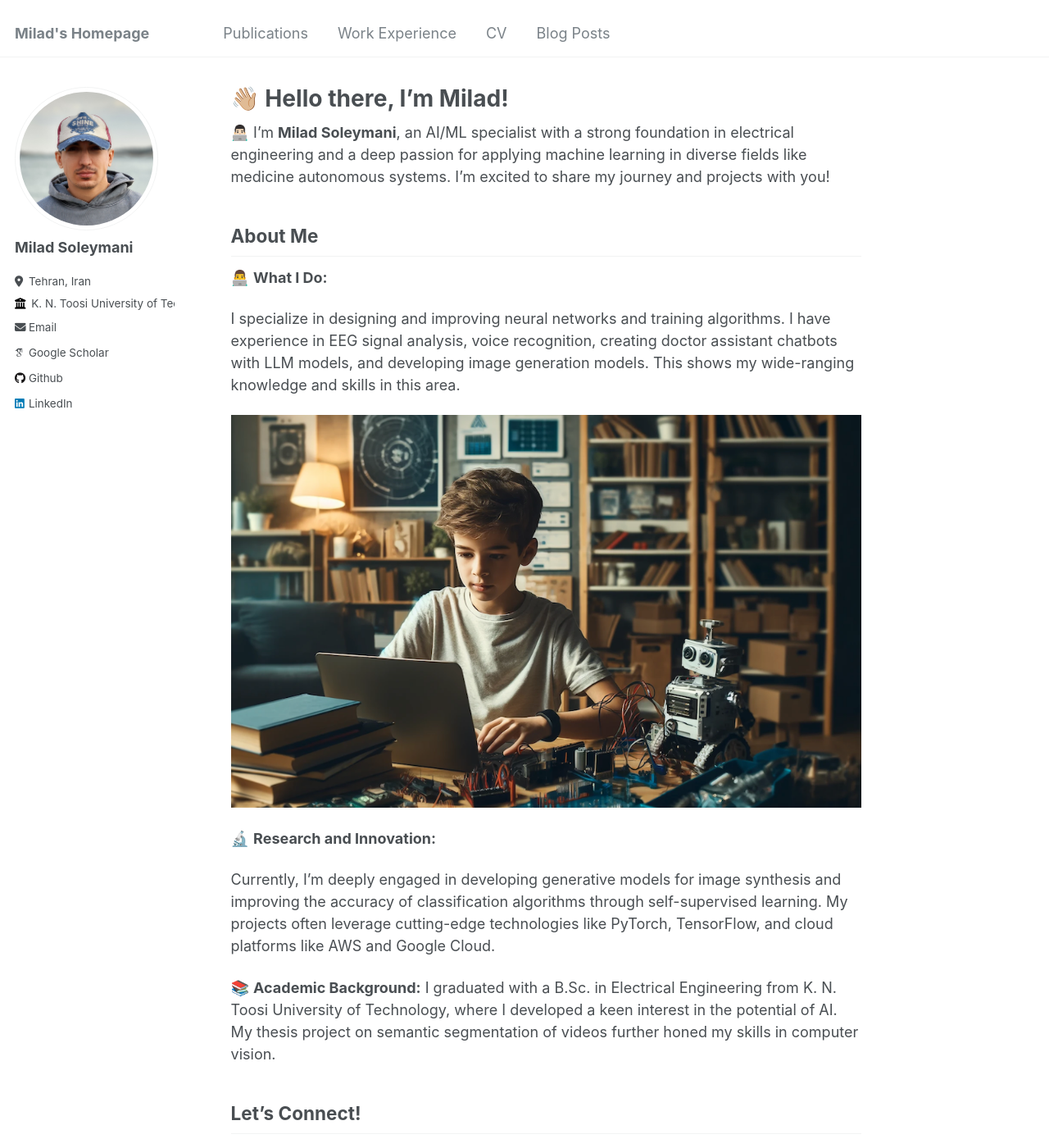
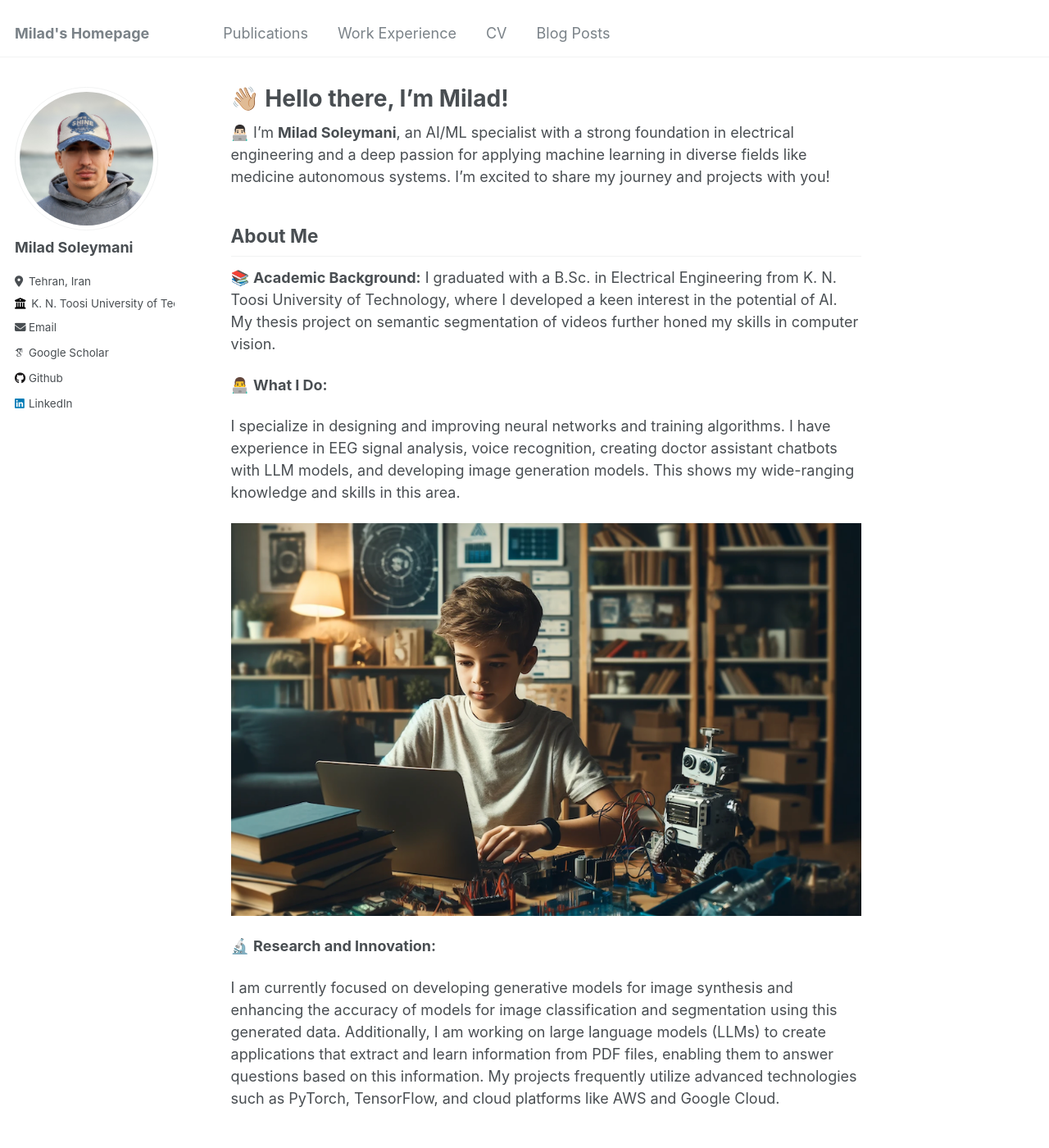
Before and after one commit to MiladSoleymani/Milad-Soleymani, a Jekyll site: the page built from _pages/about.md, in a window 1280 px wide and 1400 px high. Shown: the whole window at 82% size. Built offline with Jekyll 4.4.1, drawn with Linux system fonts in a browser that asks for light colours; some web fonts are replaced.

Commit message:
Update about.md

```diff
--- a/_pages/about.md
+++ b/_pages/about.md
@@ -12,6 +12,9 @@ redirect_from:
 
 ## About Me
 
+📚 **Academic Background:**
+I graduated with a B.Sc. in Electrical Engineering from K. N. Toosi University of Technology, where I developed a keen interest in the potential of AI. My thesis project on semantic segmentation of videos further honed my skills in computer vision.
+
 👨‍💻 **What I Do:**
 
 I specialize in designing and improving neural networks and training algorithms. I have experience in EEG signal analysis, voice recognition, creating doctor assistant chatbots with LLM models, and developing image generation models. This shows my wide-ranging knowledge and skills in this area.
@@ -20,10 +23,7 @@ I specialize in designing and improving neural networks and training algorithms.
 
 🔬 **Research and Innovation:**
 
-Currently, I'm deeply engaged in developing generative models for image synthesis and improving the accuracy of classification algorithms through self-supervised learning. My projects often leverage cutting-edge technologies like PyTorch, TensorFlow, and cloud platforms like AWS and Google Cloud.
-
-📚 **Academic Background:**
-I graduated with a B.Sc. in Electrical Engineering from K. N. Toosi University of Technology, where I developed a keen interest in the potential of AI. My thesis project on semantic segmentation of videos further honed my skills in computer vision.
+I am currently focused on developing generative models for image synthesis and enhancing the accuracy of models for image classification and segmentation using this generated data. Additionally, I am working on large language models (LLMs) to create applications that extract and learn information from PDF files, enabling them to answer questions based on this information. My projects frequently utilize advanced technologies such as PyTorch, TensorFlow, and cloud platforms like AWS and Google Cloud.
 
 ## Let's Connect!
 
```
